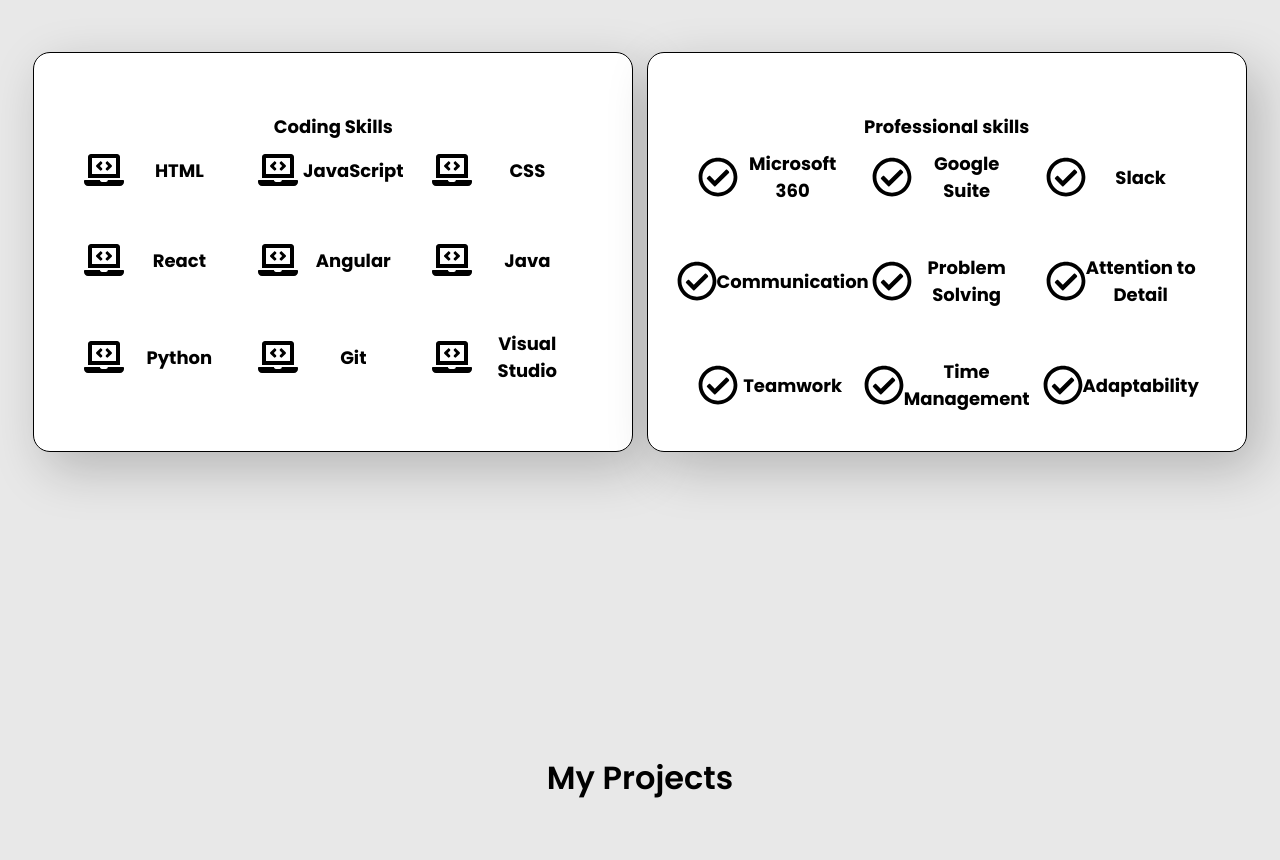
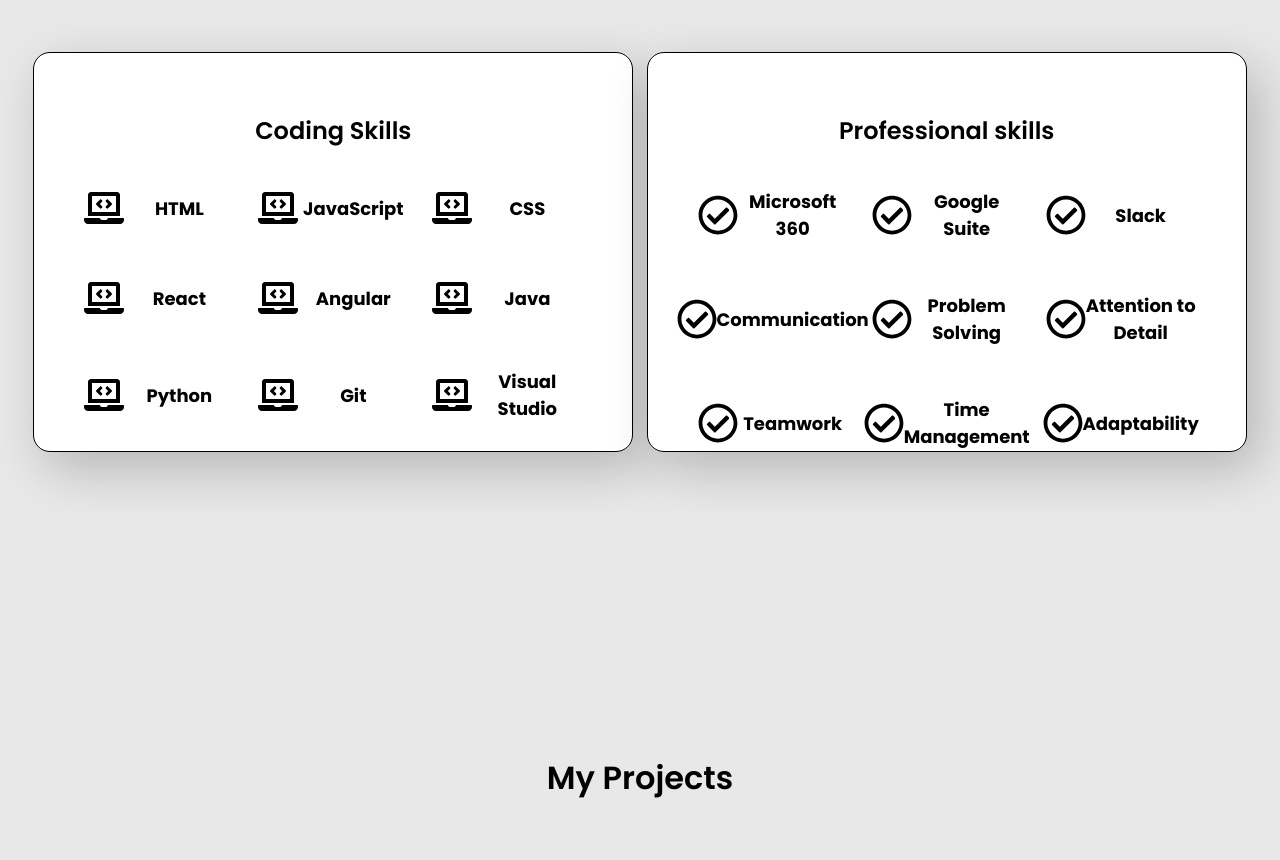
Before and after one commit to beskro2/AboutMeApp, a React (Create React App) app in the folder aboutme/: page / in a window 1280 px wide. Shown: the part 1752-2612 px from the top of the page. Built offline with nearby package versions, Linux system fonts and the light colour scheme.

Commit message:
title work

```diff
--- a/aboutme/src/App.css
+++ b/aboutme/src/App.css
@@ -357,6 +357,14 @@
 }
 
 /*experience section*/
+
+.skillslabel {
+  font-size: 1.5rem;
+  font-weight: 600;
+  cursor: default;
+  margin-bottom: 40px;
+}
+
 .experience-container {
   height: 100vh;
   display: flex;
--- a/aboutme/src/App.js
+++ b/aboutme/src/App.js
@@ -207,7 +207,7 @@
         <h1 className="section_label2">My Experience</h1>
         <div className="class-container">
           <div className="classCard">
-            <h1> Coding Skills </h1>
+            <h1 className="skillslabel"> Coding Skills </h1>
             <div className="skillsbox">
               {codeskills.map((item, index) => (
                 <Skills title={item} key={index}></Skills>
@@ -215,7 +215,7 @@
             </div>
           </div>
           <div className="classCard">
-            <h1> Professional skills </h1>
+            <h1 className="skillslabel"> Professional skills </h1>
             <div className="skillsbox">
               {professionalskills.map((item, index) => (
                 <Pskills title={item} key={index}></Pskills>
```
